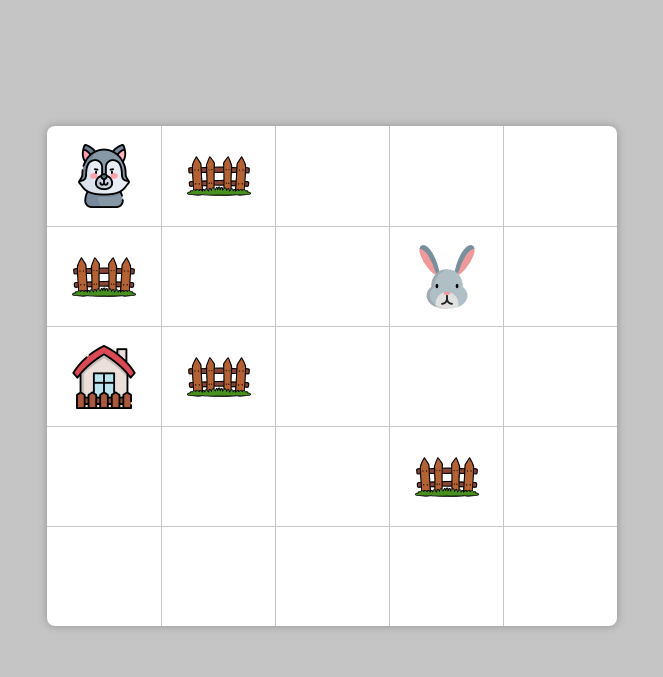
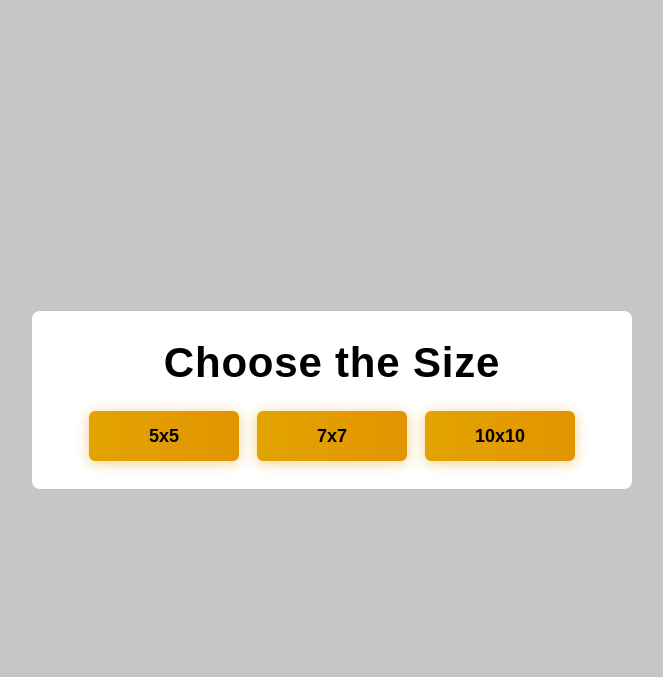
Before and after one commit to JSHayk/rubbit-game, a plain HTML site: page index.html in a window 1280 px wide. Shown: the whole page, without its empty margins (308-971 px from the left). Drawn offline with Linux system fonts and the light colour scheme.

Commit message:
added start window and fiexed problems

```diff
--- a/index.css
+++ b/index.css
@@ -15,9 +15,24 @@ body {
   padding: 28px;
 }
 
+/* Start Section */
+.start-section {
+  min-height: initial !important;
+}
+.start-section-buttons {
+  display: flex;
+  flex-wrap: wrap;
+}
+.start-section-buttons button {
+  width: 150px !important;
+}
+.start-section-buttons button:not(:first-child) {
+  margin-left: 18px;
+}
+/* End Start Section */
+
 .board {
   margin: auto;
-  max-width: 580px;
   display: flex;
   flex-direction: column;
 }
@@ -33,6 +48,7 @@ body {
 }
 .board-row-square {
   width: 114px;
+  height: 100px;
   padding: 18px;
   height: 100%;
   border: solid #c5c5c5 0.7px;
@@ -113,3 +129,12 @@ body {
   font-weight: 600;
   cursor: pointer;
 }
+
+
+.hide {
+  display: none;
+}
+
+.show {
+  display: block;
+}
--- a/index.js
+++ b/index.js
@@ -4,9 +4,17 @@ const rabbitsData = [];
 const wolfsData = [];
 let isLose = false;
 let isWin = false;
+// DOM
+const board = document.querySelector(".board");
+const root = document.getElementById("root");
+
 
 // Adding keyboard events
 window.addEventListener("keydown", moveRabbit);
+
+const start = () => {
+  drawStartSection();
+};
 
 const setBoardData = (num) => {
   boardData.push(...getRandomBoardData(num));
@@ -210,7 +218,7 @@ function getInitialBoard(count) {
 function getHeroesData(num) {
   if (!num) throw new Error("Invalid arguments");
   let heroes = [];
-  let wolfsCount = 1; //Math.ceil(num / 2);
+  let wolfsCount = Math.ceil(num / 2);
   let fencesCount = Math.ceil(num - 1);
   let homeCount = 1;
   let rabbitsCount = 1;
@@ -309,6 +317,26 @@ function getWolfData(rowIndex, squareIndex) {
     },
   };
 }
+function drawStartSection() {
+  board.classList.add("hide");
+  const startSection = document.createElement("section");
+  startSection.classList.add("start-section", "end-section");
+  startSection.innerHTML = `
+    <h1>Choose the Size</h1>
+    <div class="start-section-buttons">
+      <button onClick="setBoardSize(5)">5x5</button>
+      <button onClick="setBoardSize(7)">7x7</button>
+      <button onClick="setBoardSize(10)">10x10</button>
+    </div>
+  `;
+  root.appendChild(startSection);
+}
+function setBoardSize(num) {
+  setBoardData(num);
+  const startSection = document.querySelector(".start-section");
+  startSection.classList.add("hide");
+  board.classList.add("show");
+}
 // Common
 function useSwitch(condition, payload) {
   switch (condition) {
@@ -345,4 +373,4 @@ function useIf(condition, action) {
   }
 }
 
-setBoardData(5);
+start();
```
